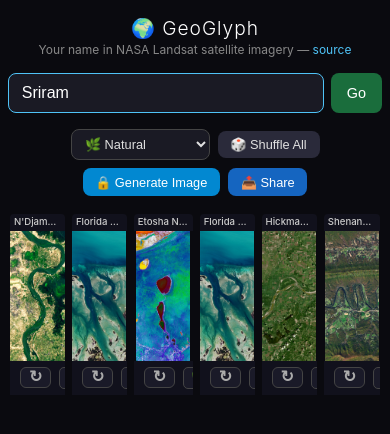
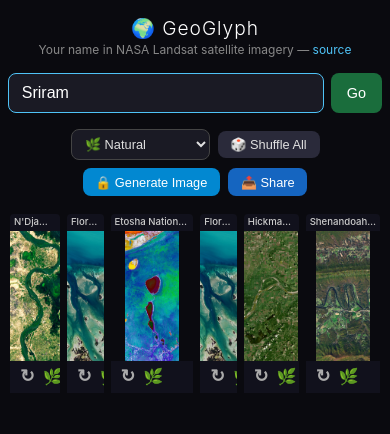
Before and after one commit to Ramsec-create/geoglyph, a FastAPI app: page / in a window 390 px wide. Shown: the top 434 px of the page. Run offline with FastAPI, Linux system fonts and the light colour scheme.

Commit message:
Mobile: bare-symbol footer on phones - Hide char-label and badge on screens ≤480px - Strip reload-btn and filter-btn of all button styling   (no bg, border, padding, border-radius) — bare symbols only - 360px: smaller font sizes for tiny screens

```diff
--- a/templates/index.html
+++ b/templates/index.html
@@ -406,12 +406,31 @@
     .controls-row { gap: 0.5rem; margin-bottom: 1rem; }
     .modal-box { padding: 1.5rem; }
     .modal-box .price { font-size: 1.6rem; }
+    /* Mobile: bare symbol footer */
+    .slot-footer .char-label { display: none; }
+    .slot-footer .badge { display: none; }
+    .slot-footer .reload-btn {
+      background: none;
+      border: none;
+      padding: 0;
+      border-radius: 0;
+      font-size: 1.1rem;
+    }
+    .slot-footer .reload-btn:hover { background: none; border-color: transparent; }
+    .slot-footer .filter-btn {
+      background: none;
+      border: none;
+      padding: 0;
+      border-radius: 0;
+      font-size: 1rem;
+    }
+    .slot-footer .filter-btn:hover { background: none; border-color: transparent; }
   }
   @media (max-width: 360px) {
     .letter-slot img { height: 100px; }
     .letter-slot .location-label { font-size: 0.5rem; }
-    .slot-footer .reload-btn { font-size: 0.85rem; }
-    .slot-footer .filter-btn { font-size: 0.75rem; padding: 0 5px 1px; }
+    .slot-footer .reload-btn { font-size: 0.95rem; padding: 0; }
+    .slot-footer .filter-btn { font-size: 0.85rem; padding: 0; }
   }
 </style>
 </head>
```
